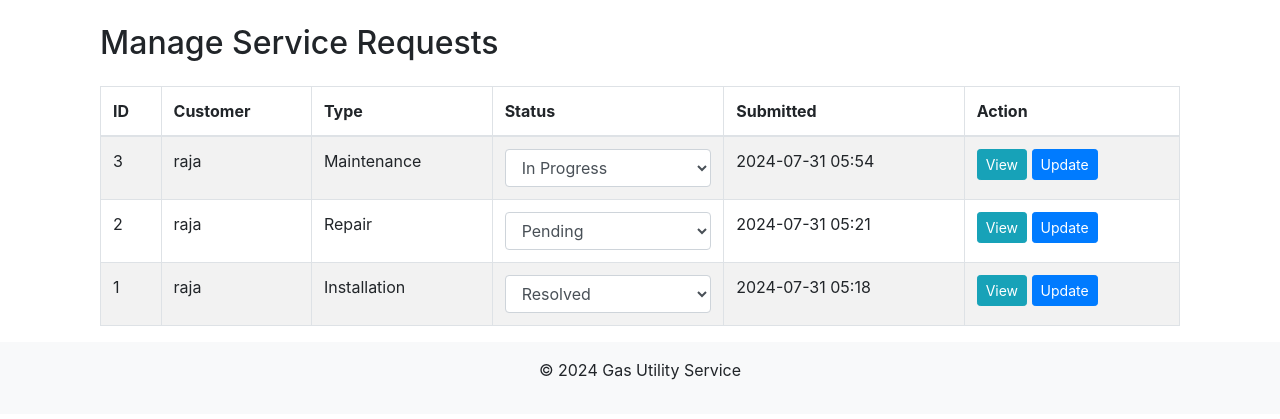
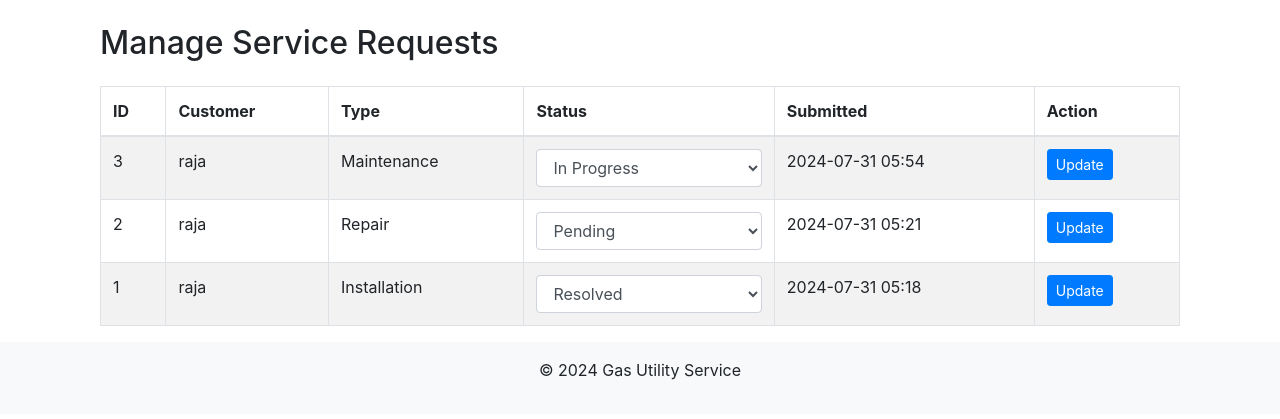
Before and after one commit to Rushikesh46/Gas_Services, a Django app: page /manage-requests/ in a window 1280 px wide. Shown: the part 86-505 px from the top of the page. Run offline with Django 5.2, Linux system fonts and the light colour scheme; a user stored in the database is signed in; data comes from the database, SQL or seed files in the repository; some libraries are stand-ins or nearby versions.

Commit message:
Update manage_requests.html

```diff
--- a/gas_utility/services/templates/services/manage_requests.html
+++ b/gas_utility/services/templates/services/manage_requests.html
@@ -31,7 +31,7 @@
                     </td>
                     <td>{{ request.submitted_at|date:"Y-m-d H:i" }}</td>
                     <td>
-                        <a href="{% url 'track_request' request.id %}" class="btn btn-info btn-sm">View</a>
+
                         <button type="submit" class="btn btn-primary btn-sm" name="update_{{ request.id }}" value="{{ request.id }}">Update</button>
                     </td>
                 </tr>
```
